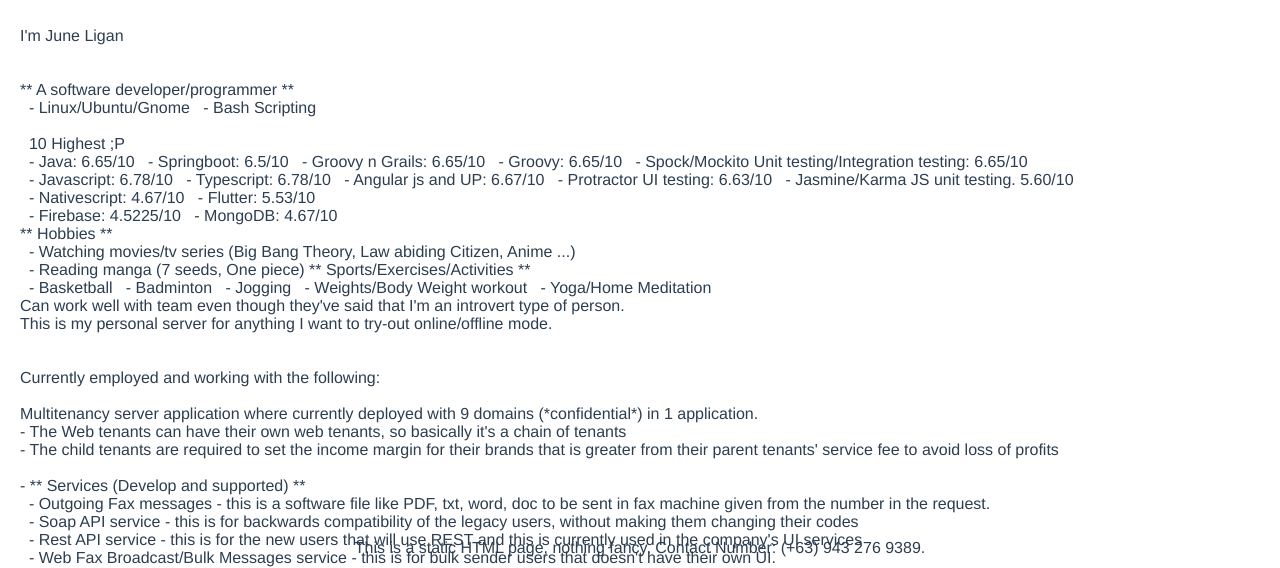
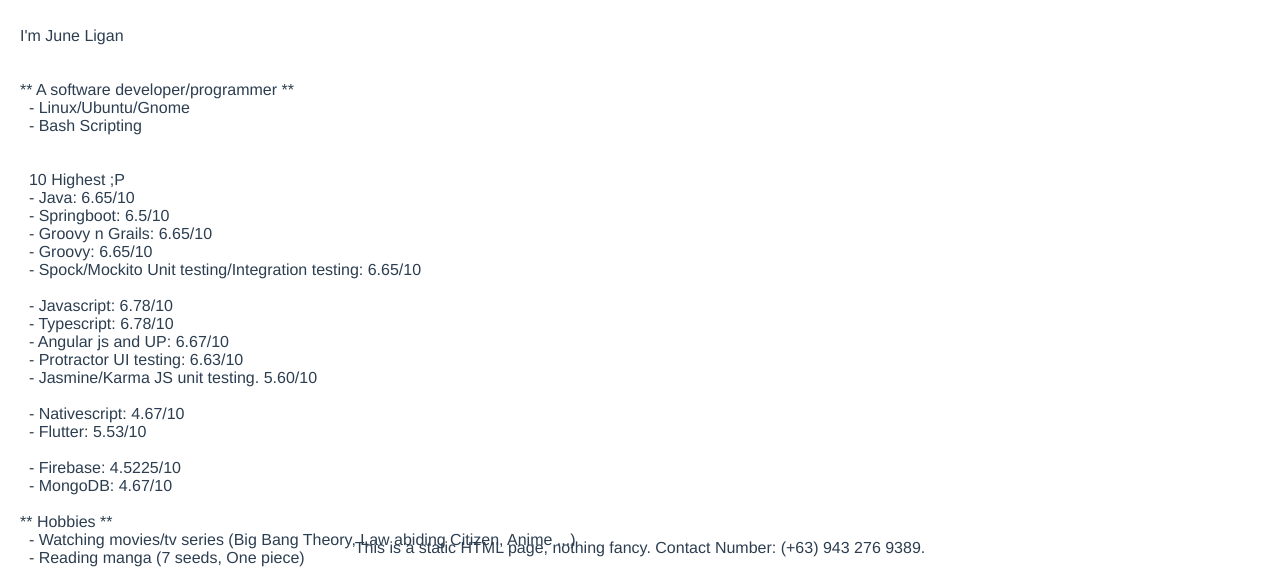
Before and after one commit to juneligan/personal_server, a website: page public/index.html in a window 1280 px wide. Shown: the part 223-791 px from the top of the page. Drawn offline with Linux system fonts and the light colour scheme.

Commit message:
Add breaklines to the skills
Signed-off-by: June Ligan <june.ligan@synacy.com>

```diff
--- a/public/index.html
+++ b/public/index.html
@@ -71,39 +71,39 @@
         <br>
         <br>
         ** A software developer/programmer ** <br>
-        &nbsp; - Linux/Ubuntu/Gnome
-        &nbsp; - Bash Scripting
+        &nbsp; - Linux/Ubuntu/Gnome<br>
+        &nbsp; - Bash Scripting<br>
         <br>
         <br>
         &nbsp; 10 Highest ;P
         <br>
-        &nbsp; - Java:  6.65/10
-        &nbsp; - Springboot:  6.5/10
-        &nbsp; - Groovy n Grails:  6.65/10
-        &nbsp; - Groovy: 6.65/10
-        &nbsp; - Spock/Mockito Unit testing/Integration testing:  6.65/10
+        &nbsp; - Java:  6.65/10<br>
+        &nbsp; - Springboot:  6.5/10<br>
+        &nbsp; - Groovy n Grails:  6.65/10<br>
+        &nbsp; - Groovy: 6.65/10<br>
+        &nbsp; - Spock/Mockito Unit testing/Integration testing:  6.65/10<br>
         <br>
-        &nbsp; - Javascript: 6.78/10
-        &nbsp; - Typescript: 6.78/10
-        &nbsp; - Angular js and UP: 6.67/10
-        &nbsp; - Protractor UI testing: 6.63/10
-        &nbsp; - Jasmine/Karma JS unit testing. 5.60/10
+        &nbsp; - Javascript: 6.78/10<br>
+        &nbsp; - Typescript: 6.78/10<br>
+        &nbsp; - Angular js and UP: 6.67/10<br>
+        &nbsp; - Protractor UI testing: 6.63/10<br>
+        &nbsp; - Jasmine/Karma JS unit testing. 5.60/10<br>
         <br>
-        &nbsp; - Nativescript: 4.67/10
-        &nbsp; - Flutter: 5.53/10
+        &nbsp; - Nativescript: 4.67/10<br>
+        &nbsp; - Flutter: 5.53/10<br>
         <br>
-        &nbsp; - Firebase: 4.5225/10
-        &nbsp; - MongoDB: 4.67/10
+        &nbsp; - Firebase: 4.5225/10<br>
+        &nbsp; - MongoDB: 4.67/10<br>
         <br>
         ** Hobbies ** <br>
         &nbsp; - Watching movies/tv series (Big Bang Theory, Law abiding Citizen, Anime ...) <br>
-        &nbsp; - Reading manga (7 seeds, One piece)
+        &nbsp; - Reading manga (7 seeds, One piece)<br>
         ** Sports/Exercises/Activities ** <br>
-        &nbsp; - Basketball
-        &nbsp; - Badminton
-        &nbsp; - Jogging
-        &nbsp; - Weights/Body Weight workout
-        &nbsp; - Yoga/Home Meditation
+        &nbsp; - Basketball<br>
+        &nbsp; - Badminton<br>
+        &nbsp; - Jogging<br>
+        &nbsp; - Weights/Body Weight workout<br>
+        &nbsp; - Yoga/Home Meditation<br>
         <br>
         Can work well with team even though they've said that I'm an introvert type of person.
         <br>
```
